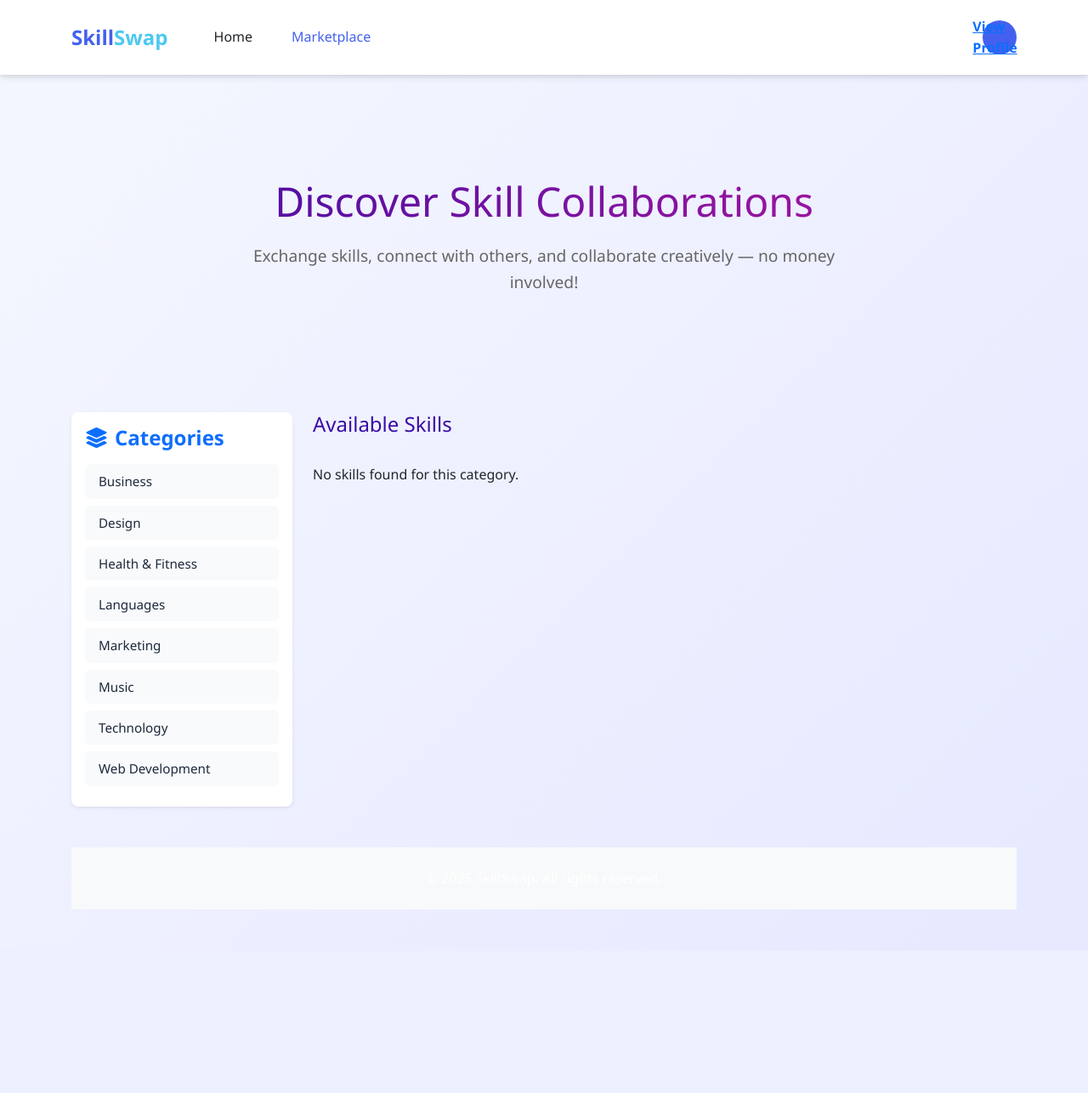
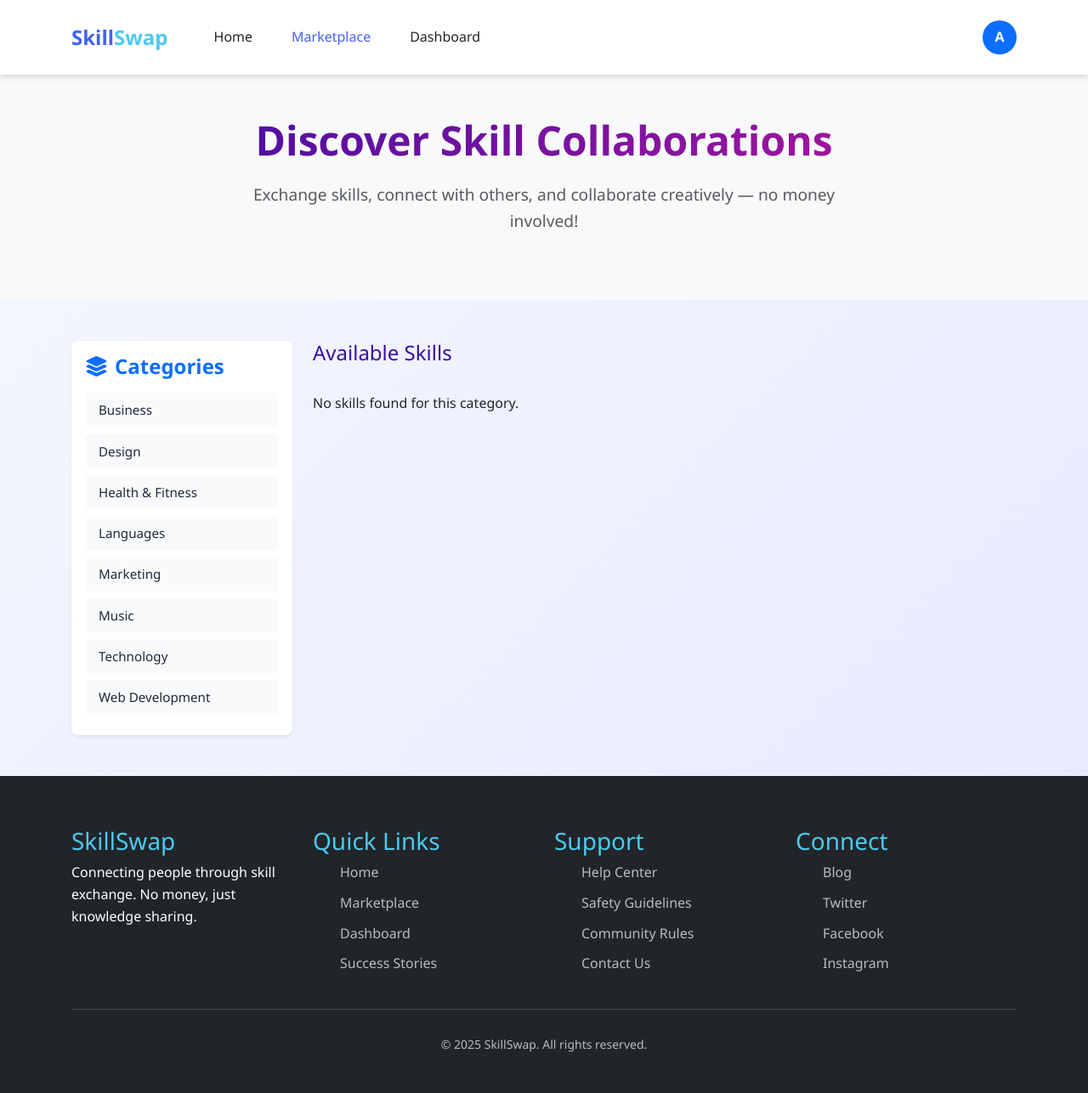
Before and after one commit to Ahmedarain111/SKILLS_EXCHANGE, a Django app: page /marketplace/ in a window 1280 px wide. Shown: the whole page at 85% size. Before the commit the page ends 1043 px from the top, so only its background shows below. Run offline with Django 5.2, Linux system fonts and the light colour scheme; a user stored in the database is signed in; data comes from the database, SQL or seed files in the repository.

Commit message:
Add base.html

```diff
--- a/Skills_Exchange/main/templates/base.html
+++ b/Skills_Exchange/main/templates/base.html
@@ -9,6 +9,11 @@
     <link rel="stylesheet" href="https://cdn.jsdelivr.net/npm/bootstrap@5.3.0/dist/css/bootstrap.min.css">
     <link rel="stylesheet" href="https://cdnjs.cloudflare.com/ajax/libs/font-awesome/6.4.0/css/all.min.css">
     <link rel="stylesheet" href="{% static 'css/style.css' %}">
+    <style>
+        .dropdown-toggle::after {
+  display: none !important;
+}
+    </style>
 </head>
 
 <body>
@@ -16,12 +21,16 @@
     <header>
   <nav class="navbar navbar-expand-lg navbar-light bg-white shadow-sm">
     <div class="container">
-                <a class="navbar-brand logo" href="{% url 'marketplace' %}">Skill<span>Swap</span></a>
+      <a class="navbar-brand logo" href="{% url 'marketplace' %}">
+        Skill<span>Swap</span>
+      </a>
+
       <button class="navbar-toggler" type="button" data-bs-toggle="collapse" data-bs-target="#navbarNav">
         <span class="navbar-toggler-icon"></span>
       </button>
 
       <div class="collapse navbar-collapse" id="navbarNav">
+        <!-- Left links -->
         <ul class="navbar-nav me-auto nav-links">
           <li class="nav-item">
             <a class="nav-link {% if request.resolver_match.url_name == 'index' %}active{% endif %}" href="{% url 'index' %}">Home</a>
@@ -34,10 +43,25 @@
           </li>
         </ul>
 
-                    <div class="auth-buttons" id="authButtons">
+        <!-- Right user/auth area -->
+        <div class="d-flex align-items-center">
           {% if user.is_authenticated %}
-                            <a href="{% url 'profile' user.id %}" class="btn btn-outline me-2">Profile</a>
-                            <a href="" class="btn btn-primary">Logout</a>
+            <div class="dropdown">
+              <a href="#" class="d-flex align-items-center text-decoration-none dropdown-toggle" id="userDropdown" data-bs-toggle="dropdown" aria-expanded="false">
+                <div class="rounded-circle bg-primary text-white d-flex justify-content-center align-items-center" style="width:40px; height:40px; font-weight:600;">
+                  {% if user.first_name %}
+                    {{ user.first_name|slice:":1"|upper }}
+                  {% else %}
+                    {{ user.username|slice:":1"|upper }}
+                  {% endif %}
+                </div>
+              </a>
+              <ul class="dropdown-menu dropdown-menu-end shadow" aria-labelledby="userDropdown">
+                <li><a class="dropdown-item" href="{% url 'profile' user.id %}"><i class="fa-solid fa-user me-2"></i>Profile</a></li>
+                <li><hr class="dropdown-divider"></li>
+                <li><a class="dropdown-item text-danger" href="{% url 'logout' %}"><i class="fa-solid fa-right-from-bracket me-2"></i>Logout</a></li>
+              </ul>
+            </div>
           {% else %}
             <a href="{% url 'login' %}" class="btn btn-outline me-2">Log In</a>
             <a href="{% url 'signup' %}" class="btn btn-primary">Register</a>
@@ -47,6 +71,7 @@
     </div>
   </nav>
 </header>
+
 
     <!-- MAIN CONTENT BLOCK -->
     <main>
--- a/Skills_Exchange/main/templates/marketplace.html
+++ b/Skills_Exchange/main/templates/marketplace.html
@@ -1,26 +1,21 @@
+{% extends "base.html" %}
 {% load static %}
-<!DOCTYPE html>
-<html lang="en">
-<head>
-    <meta charset="UTF-8">
-    <meta name="viewport" content="width=device-width, initial-scale=1.0">
-    <title>Skill Marketplace | SkillSwap</title>
-    <link rel="stylesheet" href="https://cdn.jsdelivr.net/npm/bootstrap@5.3.0/dist/css/bootstrap.min.css">
-    <link rel="stylesheet" href="https://cdnjs.cloudflare.com/ajax/libs/font-awesome/6.4.0/css/all.min.css">
-    <link rel="stylesheet" href="{% static 'css/style.css' %}">
+
+{% block title %}Skill Marketplace | SkillSwap{% endblock %}
+
+{% block styles %}
 <link rel="stylesheet" href="{% static 'css/home.css' %}">
 <style>
-
-
-
     .custom { margin: 20px 0px !important; }
     .active { color: white !important; }
     .link { color: #4361ee !important; }
+
     .skills-grid {
         display: grid;
         grid-template-columns: repeat(auto-fill, minmax(230px, 1fr));
         gap: 20px;
     }
+
     .skill-card {
         background: white;
         border-radius: 10px;
@@ -28,14 +23,17 @@
         padding: 20px;
         transition: transform 0.2s ease;
     }
+
     .skill-card:hover {
         transform: translateY(-4px);
     }
+
     .skill-card h3 {
         color: #2563EB;
         font-size: 1.2rem;
         margin-bottom: 8px;
     }
+
     .skill-card p {
         font-size: 0.9rem;
         color: #475569;
@@ -71,46 +69,16 @@
         font-weight: 600;
         box-shadow: 0 2px 6px rgba(37, 99, 235, 0.3);
     }
+</style>
+{% endblock %}
 
-    </style>
-</head>
-<body>
-
-<header>
-    <nav class="navbar navbar-expand-lg navbar-light bg-white shadow-sm">
+{% block content %}
+<section class="marketplace-hero py-5 text-center bg-light">
     <div class="container">
-            <a class="navbar-brand logo" href="{% url 'marketplace' %}">Skill<span>Swap</span></a>
-            <button class="navbar-toggler" type="button" data-bs-toggle="collapse" data-bs-target="#navbarNav">
-                <span class="navbar-toggler-icon"></span>
-            </button>
-            <div class="collapse navbar-collapse" id="navbarNav">
-                <ul class="navbar-nav me-auto nav-links">
-                    <li class="nav-item">
-                        <a class="nav-link" href="{% url 'index' %}">Home</a>
-                    </li>
-                    <li class="nav-item">
-                        <a class="nav-link link" href="{% url 'marketplace' %}">Marketplace</a>
-                    </li>
-                </ul>
-                <div class="user-menu" id="userMenu">
-                    <div class="user-avatar" title="{{ user.first_name }}"><a href="{% url 'profile' user.id %}">View Profile</a>
-
-                        {% if user.first_name %}
-                            {{ user.first_name|slice:":1"|upper }}
-                        {% else %}
-                            {{ user.username|slice:":1"|upper }}
-                        {% endif %}
-                    </div>
-                </div>
-            </div>
-        </div>
-    </nav>
-</header>
-
-<section class="marketplace-hero">
-    <div class="container text-center">
-        <h1>Discover Skill Collaborations</h1>
-        <p>Exchange skills, connect with others, and collaborate creatively — no money involved!</p>
+        <h1 class="fw-bold">Discover Skill Collaborations</h1>
+        <p class="text-muted">
+            Exchange skills, connect with others, and collaborate creatively — no money involved!
+        </p>
     </div>
 </section>
 
@@ -137,7 +105,6 @@
             </div>
         </div>
 
-
         <!-- Skills -->
         <div class="col-md-9">
             <div class="skills-header mb-4">
@@ -151,22 +118,13 @@
                         <p>Category: {{ uskill.skill.category.name }}</p>
                         <p>Proficiency: {{ uskill.proficiency|default:"N/A" }}</p>
                         <p>Experience: {{ uskill.experience_years|default:"N/A" }} years</p>
-            <p>By: {{ uskill.user.username }}</p>
+                        <p>By: <a href="{% url 'profile' uskill.user.id %}" class="text-decoration-none">{{ uskill.user.username }}</a></p>
                     </div>
                 {% empty %}
                     <p>No skills found for this category.</p>
                 {% endfor %}
             </div>
-
         </div>
     </div>
-
-<footer class="mt-5 py-4 bg-light text-center">
-    <div class="container">
-        <p class="mb-0">&copy; 2025 SkillSwap. All rights reserved.</p>
 </div>
-</footer>
-
-<script src="https://cdn.jsdelivr.net/npm/bootstrap@5.3.0/dist/js/bootstrap.bundle.min.js"></script>
-</body>
-</html>
+{% endblock %}
--- a/Skills_Exchange/main/urls.py
+++ b/Skills_Exchange/main/urls.py
@@ -6,6 +6,7 @@ urlpatterns = [
     path('marketplace/', views.marketplace_view, name='marketplace'),
     path('signup/', views.signup_view, name='signup'),
     path('login/', views.login_view, name='login'),
+    path("logout/", views.logout_view, name="logout"),
     path("admin-dashboard/", views.admin_dashboard, name="admin_dashboard"),
     path("admin-users/", views.admin_users, name="admin_users"),
     path('admin-exchanges/', views.admin_exchanges, name='admin_exchanges'),
--- a/Skills_Exchange/main/views.py
+++ b/Skills_Exchange/main/views.py
@@ -59,6 +59,15 @@ def login_view(request):
             messages.error(request, "Invalid email or password!")
 
     return render(request, "login.html")
+
+
+from django.contrib.auth import logout
+from django.shortcuts import redirect
+
+
+def logout_view(request):
+    logout(request)
+    return redirect("index")
 
 
 def index_view(request):
@@ -177,6 +186,7 @@ def create_profile(request):
 
     return render(request, "create_profile.html", {"form": form})
 
+
 @login_required
 def dashboard_view(request):
     user = request.user
```
Lines whose indentation alone changed are shown as unchanged.
